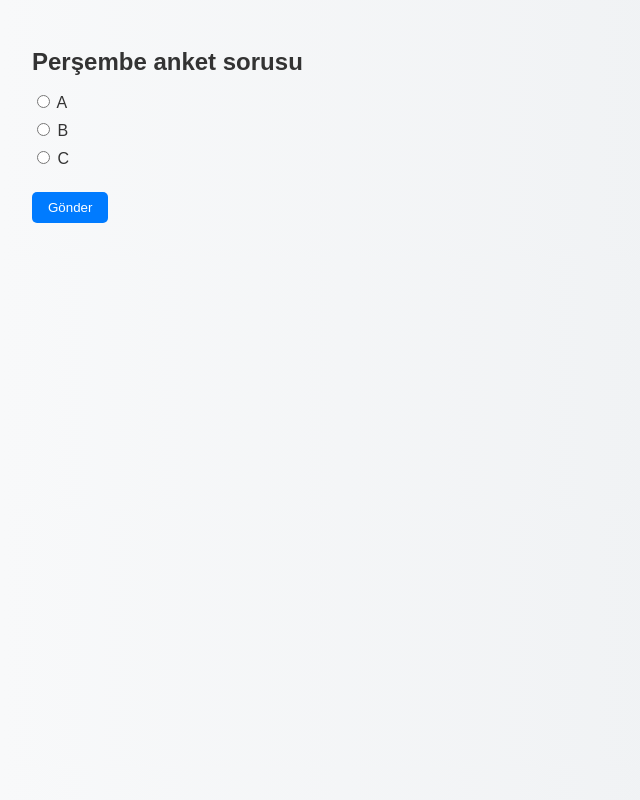
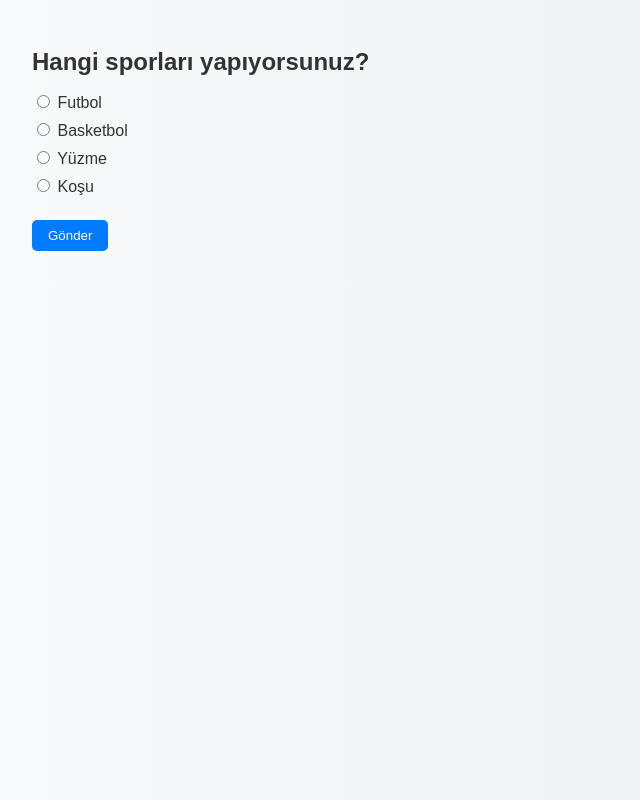
Before and after one commit to peldaceliker/gunluk-anket, a plain HTML site: page gunluk_gorsel/index.html in a window 1280 px wide. Shown: the whole page, without its empty margins (0-640 px from the left). Drawn offline with Linux system fonts and the light colour scheme.

Commit message:
Update index.html

```diff
--- a/gunluk_gorsel/index.html
+++ b/gunluk_gorsel/index.html
@@ -2,7 +2,7 @@
 <html lang="tr">
 <head>
   <meta charset="UTF-8" />
-  <meta name="viewport" content="width=device-width, initial-scale=1.0" />
+  <meta name="viewport" content="width=device-width, initial-scale=1" />
   <title>Günlük Anket</title>
   <style>
     body {
@@ -51,18 +51,17 @@
         secenekler: ["Kahve", "Çay", "Su", "Meyve suyu"]
       },
       3: {
-  soru: "Çarşamba anket sorusu burada",
-  secenekler: ["Seçenek1", "Seçenek2", "Seçenek3"]
+        soru: "Haftanın en sevdiğiniz günü hangisi?",
+        secenekler: ["Pazartesi", "Çarşamba", "Cuma", "Pazar"]
       },
       4: {
-  soru: "Perşembe anket sorusu",
-  secenekler: ["A", "B", "C"]
-},
-5: {
-  soru: "Cuma anket sorusu",
-  secenekler: ["X", "Y", "Z"]
-}
-
+        soru: "Hangi sporları yapıyorsunuz?",
+        secenekler: ["Futbol", "Basketbol", "Yüzme", "Koşu"]
+      },
+      5: {
+        soru: "En çok tercih ettiğiniz tatil türü nedir?",
+        secenekler: ["Deniz", "Dağ", "Şehir", "Kültür turu"]
+      }
     };
 
     const now = new Date();
```
